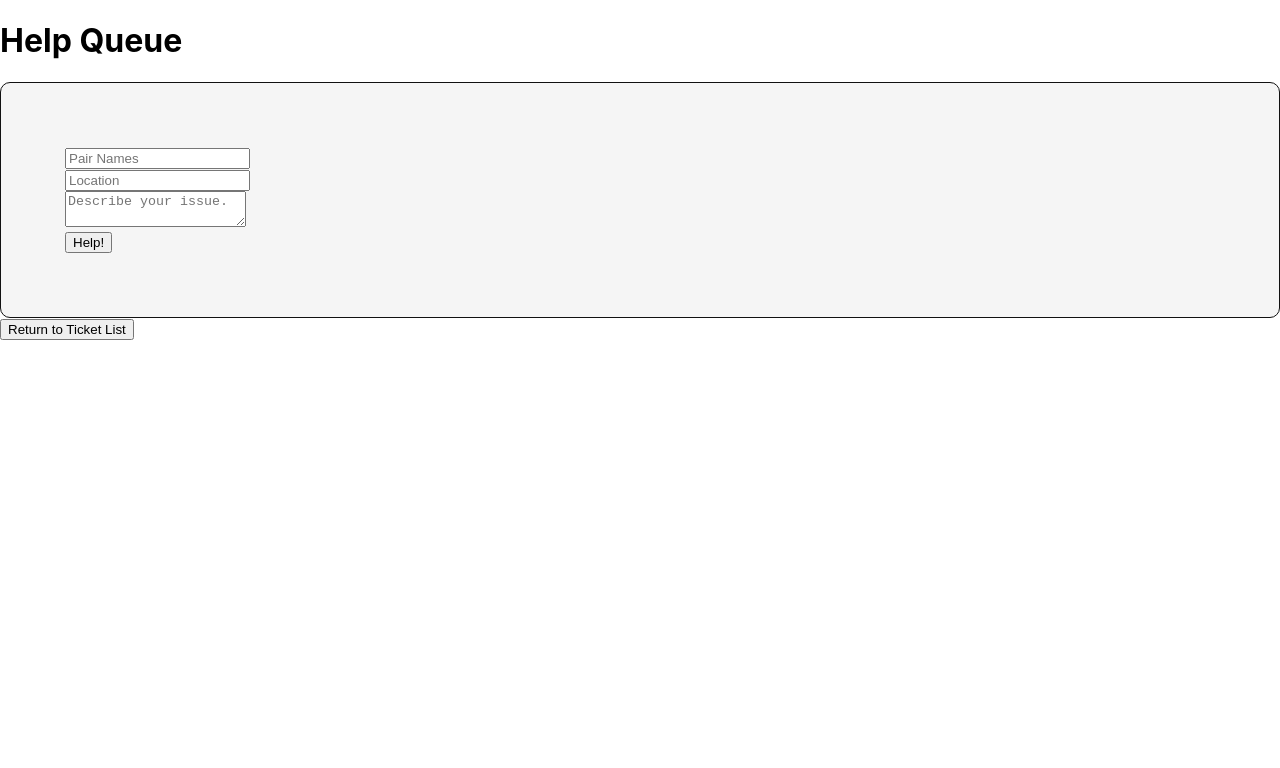
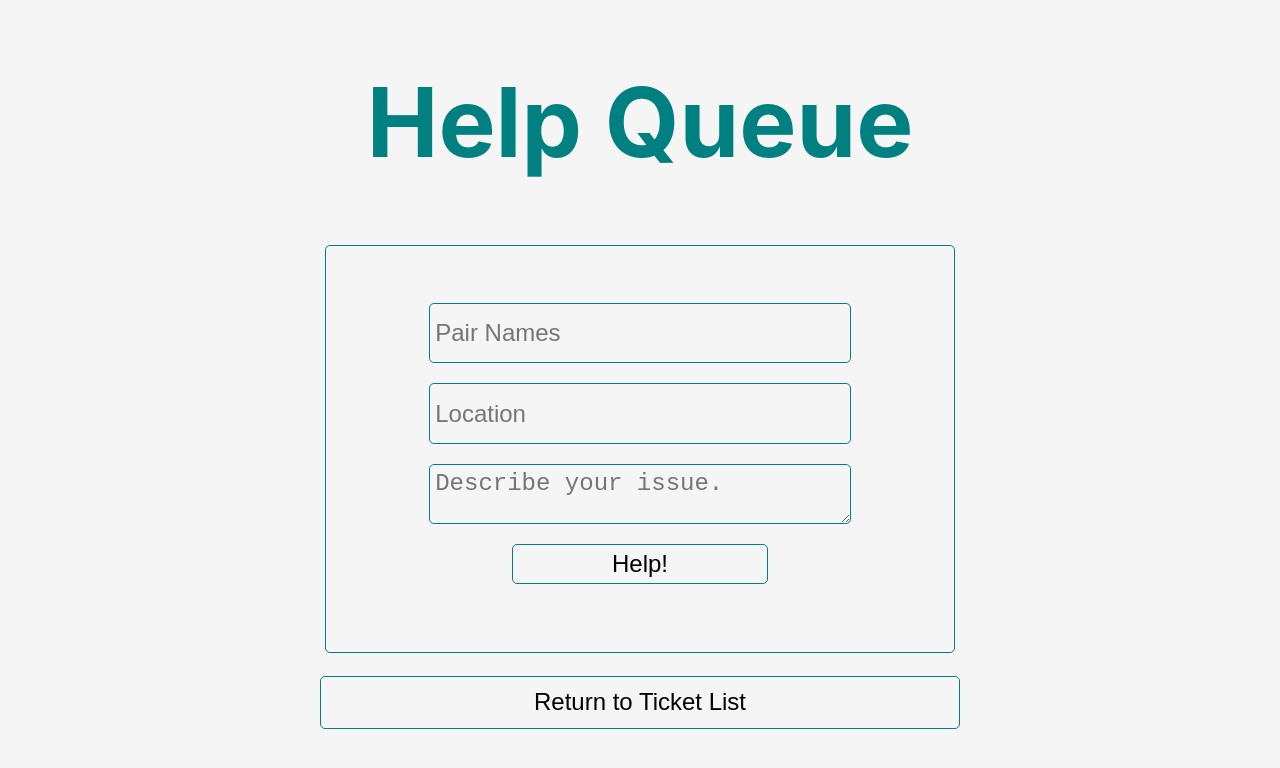
Before and after one commit to michelle-morin/help-queue-firebase, a React (Create React App) app: page / in a window 1280 px wide. Both pictures are taken after a click on the button "Add Ticket". Shown: the top 768 px of the page. Built offline with nearby package versions, Linux system fonts and the light colour scheme.

Commit message:
update custom styles

```diff
--- a/src/components/Header.js
+++ b/src/components/Header.js
@@ -1,8 +1,15 @@
 import React from "react";
 
 function Header(){
+  const headerStyles = {
+    textAlign: 'center',
+    color: '#008081',
+    fontSize: '3rem'
+  }
   return (
-    <h1>Help Queue</h1>
+    <div style={headerStyles}>
+      <h1>Help Queue</h1>
+    </div>
   );
 }
 
--- a/src/components/NewTicketForm.js
+++ b/src/components/NewTicketForm.js
@@ -10,13 +10,15 @@ function NewTicketForm(props){
   }
 
   const newTicketFormStyles = {
+    width: '40vw',
+    margin: 'auto auto',
     backgroundColor: '#f5f5f5',
     outline: 'none',
     boxShadow: 'none',
     padding: '5%',
-    margin: 'auto auto',
-    border: '1px solid #111111',
-    borderRadius: '10px'
+    border: '1px solid #008081',
+    borderRadius: '5px',
+    marginBottom: '2%'
   }
 
   return (
@@ -37,7 +39,7 @@ function NewTicketForm(props){
             name='issue'
             placeholder='Describe your issue.' />
           <br/>
-          <button type='submit'>Help!</button>
+          <button className="buttonStyles" type='submit'>Help!</button>
         </form>
       </div>
     </React.Fragment>
--- a/src/components/TicketControl.js
+++ b/src/components/TicketControl.js
@@ -32,6 +32,7 @@ class TicketControl extends React.Component {
       currentlyVisibleState = <TicketList ticketList={this.state.masterTicketList} />
       buttonText = "Add Ticket";
     }
+
     return (
       <React.Fragment>
         {currentlyVisibleState}
--- a/src/components/TicketList.js
+++ b/src/components/TicketList.js
@@ -5,7 +5,6 @@ import PropTypes from 'prop-types';
 function TicketList(props){
   return (
     <React.Fragment>
-      <hr/>
       {props.ticketList.map((ticket, index) =>
         <Ticket names={ticket.names}
           location={ticket.location}
--- a/src/index.css
+++ b/src/index.css
@@ -1,13 +1,45 @@
 body {
-  margin: 0;
+  margin: 5%;
   font-family: -apple-system, BlinkMacSystemFont, 'Segoe UI', 'Roboto', 'Oxygen',
     'Ubuntu', 'Cantarell', 'Fira Sans', 'Droid Sans', 'Helvetica Neue',
     sans-serif;
-  -webkit-font-smoothing: antialiased;
-  -moz-osx-font-smoothing: grayscale;
+  background-color: #f5f5f5;
 }
 
 code {
   font-family: source-code-pro, Menlo, Monaco, Consolas, 'Courier New',
     monospace;
 }
+
+input, textarea {
+  width: 80%;
+  display: block;
+  margin: auto auto;
+  background-color: transparent;
+  outline: none;
+  box-shadow: none;
+  height: 3rem;
+  font-size: 1.5rem;
+  border-radius: 5px;
+  border: 1px solid #008081;
+  padding: 1%;
+}
+
+button {
+  border-radius: 5px;
+  background-color: transparent;
+  border: 1px solid #008081;
+  box-shadow: none;
+  outline: none;
+  width: 50vw;
+  display: block;
+  margin: auto auto;
+  font-size: 1.5rem;
+  height: auto;
+  padding: 1%;
+}
+
+.buttonStyles {
+  width: 50%;
+  margin-bottom: 2%;
+}
```
Also changed, not shown: src/App.css (deleted, +0 -38 lines).
